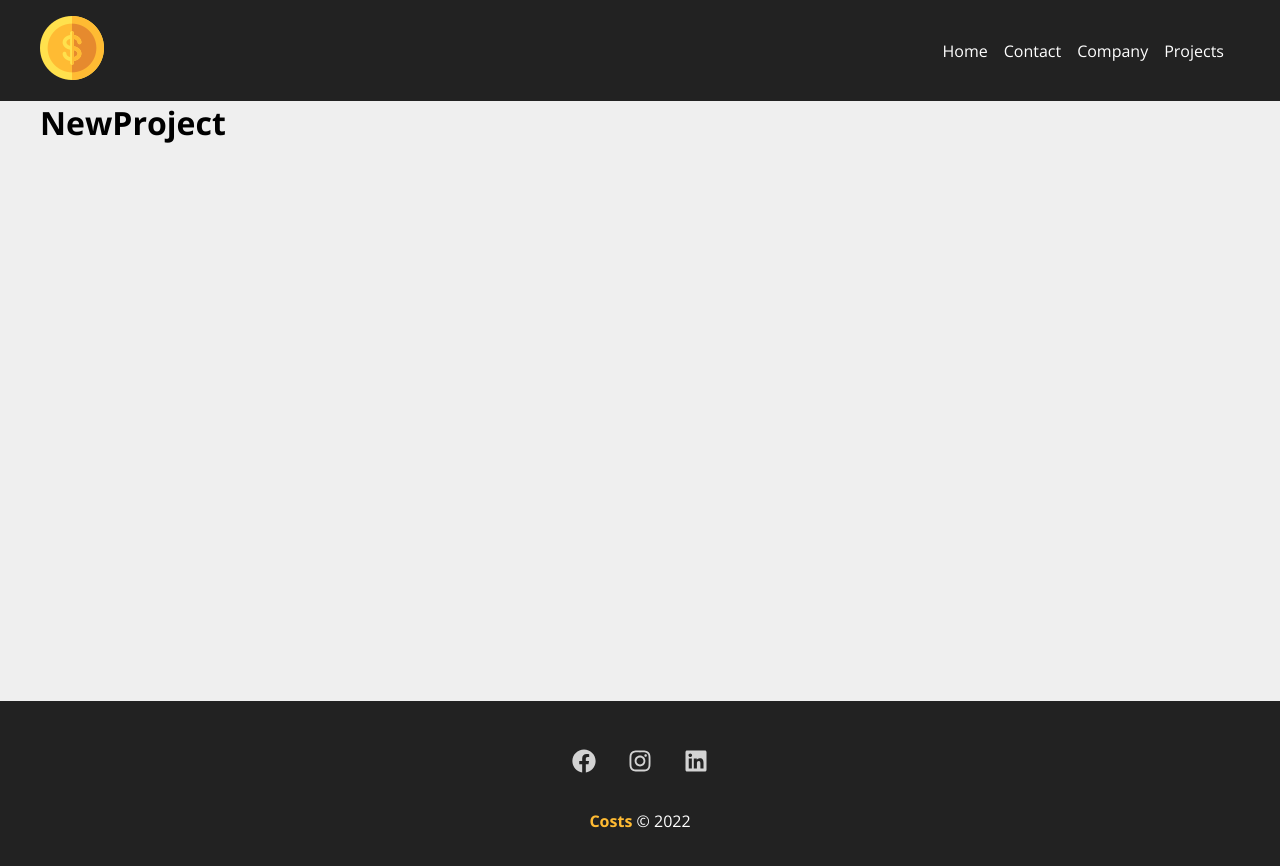
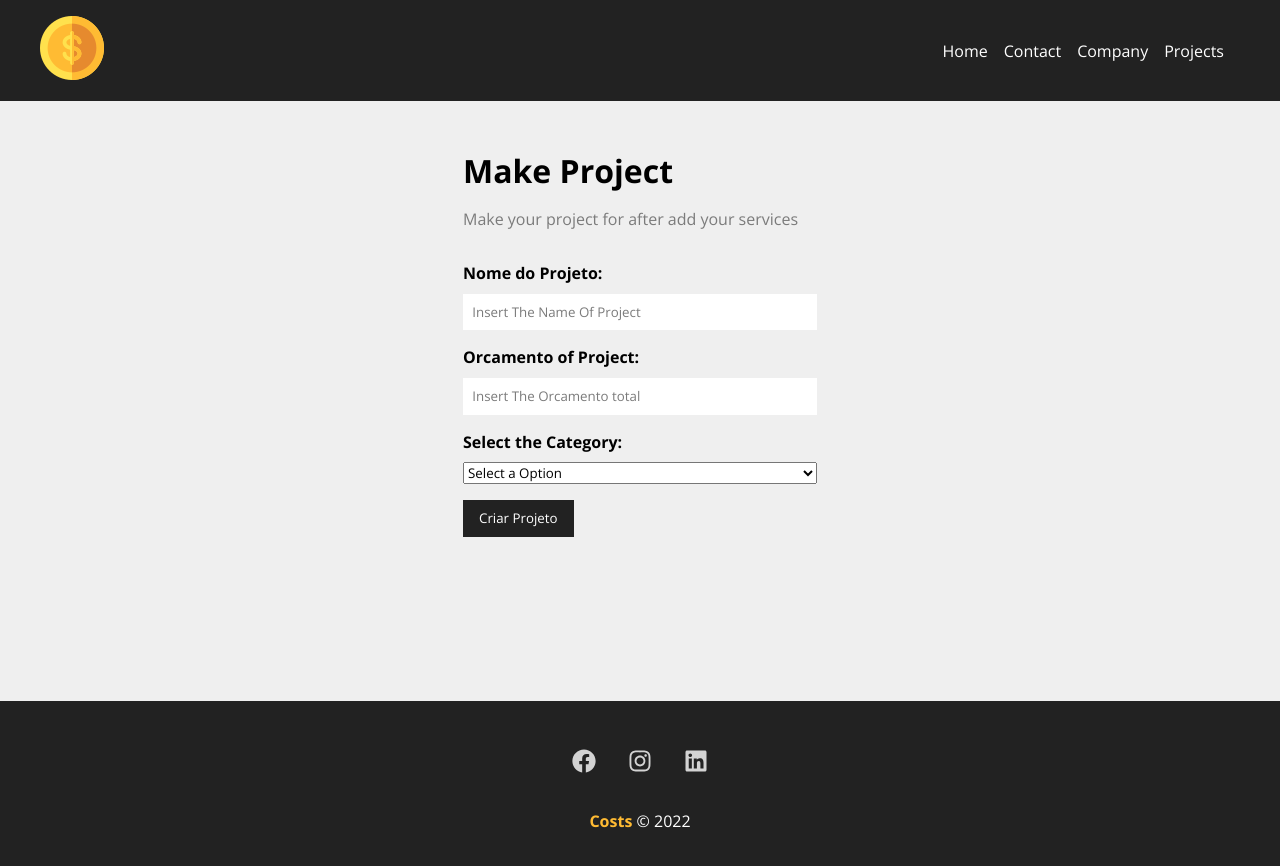
Before and after one commit to NatanSan2002/React-JS, a React (Create React App) app in the folder React/Hora_de_Codar_Projeto/projeto_hc/: page /newproject in a window 1280 px wide. Shown: the top 866 px of the page. Built offline with nearby package versions, Linux system fonts and the light colour scheme.

Commit message:
12/05/22

```diff
--- /dev/null
+++ b/React/Hora_de_Codar_Projeto/projeto_hc/src/components/Project/ProjectForm.js
@@ -0,0 +1,26 @@
+import Input from "../form/input";
+import Select from "../form/Select";
+import SubmitButton from "../form/SubmitButton";
+import style from "./ProjectForm.module.css";
+
+function ProjectForm({btnText}) {
+return(
+<form className={style.form}>
+    <Input type="text"
+    text="Nome do Projeto:"
+    name="name"
+    placeholder="Insert The Name Of Project"/>
+
+<Input type="number"
+    text="Orcamento of Project: "
+    name="budget"
+    placeholder="Insert The Orcamento total"/>
+
+<Select name="category_id" text="Select the Category:"/>
+<SubmitButton text={btnText}/>
+</form>
+)
+}
+
+
+export default ProjectForm;
--- /dev/null
+++ b/React/Hora_de_Codar_Projeto/projeto_hc/src/components/Project/ProjectForm.module.css
@@ -0,0 +1,4 @@
+.form{
+width:100%;
+margin:2em 0;
+}
--- /dev/null
+++ b/React/Hora_de_Codar_Projeto/projeto_hc/src/components/form/Input.module.css
@@ -0,0 +1,21 @@
+.form_control {
+display:flex;
+flex-direction: column;
+margin-bottom: 1em;
+
+}
+
+.form_control label {
+margin-bottom: 0.6em;
+font-weight:bold;
+}
+
+.form_control input {
+padding: 0.7em;
+border-radius: 0;
+border: none;
+}
+
+.form_control input::placeholder{
+color:#7b7b7b;
+}
--- /dev/null
+++ b/React/Hora_de_Codar_Projeto/projeto_hc/src/components/form/Select.js
@@ -0,0 +1,14 @@
+import style from "./Select.module.css";
+
+function Select({text, name, options, handleOnChange, value}) {
+return(
+<div className={style.form_control}>
+<label htmlFor={name}> {text}</label>
+<select name={name} id={name}>
+    <option> Select a Option</option>
+</select>
+</div>
+)
+}
+
+export default Select;
--- /dev/null
+++ b/React/Hora_de_Codar_Projeto/projeto_hc/src/components/form/Select.module.css
@@ -0,0 +1,21 @@
+.form_control {
+    display:flex;
+    flex-direction: column;
+    margin-bottom: 1em;
+
+    }
+
+    .form_control label {
+    margin-bottom: 0.6em;
+    font-weight:bold;
+    }
+
+    .form_control input {
+    padding: 0.7em;
+    border-radius: 0;
+    border: none;
+    }
+
+    .form_control input::placeholder{
+    color:#7b7b7b;
+    }
--- /dev/null
+++ b/React/Hora_de_Codar_Projeto/projeto_hc/src/components/form/SubmitButton.js
@@ -0,0 +1,11 @@
+import style from "./SubmitButton.module.css";
+
+function SubmitButton({text}) {
+return(
+<div>
+<button className={style.btn}>{text}</button>
+</div>
+)
+}
+
+export default SubmitButton;
--- /dev/null
+++ b/React/Hora_de_Codar_Projeto/projeto_hc/src/components/form/SubmitButton.module.css
@@ -0,0 +1,14 @@
+.btn{
+background:#222;
+color:#FFF;
+padding:0.7em 1.2em;
+text-decoration: none;
+transition: 0.5s;
+cursor:pointer;
+border:none;
+
+}
+
+.btn:hover{
+color:#FFBB33;
+}
--- /dev/null
+++ b/React/Hora_de_Codar_Projeto/projeto_hc/src/components/form/input.js
@@ -0,0 +1,13 @@
+import style from "./Input.module.css";
+
+function Input({type, text, name, placeholder, handleOnChange, value}) {
+return(
+<div className={style.form_control}>
+<label htmlFor={name}> {text}</label>
+<input type={type} name={name}
+id={name} placeholder={placeholder} value={value} onChange={handleOnChange} />
+</div>
+)
+}
+
+export default Input;
--- a/React/Hora_de_Codar_Projeto/projeto_hc/src/components/pages/NewProject.js
+++ b/React/Hora_de_Codar_Projeto/projeto_hc/src/components/pages/NewProject.js
@@ -1,8 +1,14 @@
+import style from "./NewProject.module.css";
+import ProjectForm  from "../Project/ProjectForm.js";
+
 function NewProject() {
     return (
-    <>
-    <h1>NewProject</h1>
-    </>
+    <div className={style.container}>
+        <h1>Make Project</h1>
+        <p>Make your project for after add your services </p>
+
+       <ProjectForm btnText="Criar Projeto"/>
+    </div>
     )
     }
 
--- /dev/null
+++ b/React/Hora_de_Codar_Projeto/projeto_hc/src/components/pages/NewProject.module.css
@@ -0,0 +1,13 @@
+.container{
+width:450px;
+margin:0 auto;
+padding:3em;
+}
+
+.container h1 {
+margin-bottom:0.5em;
+}
+
+.container p {
+color:#7b7b7b;
+}
```
